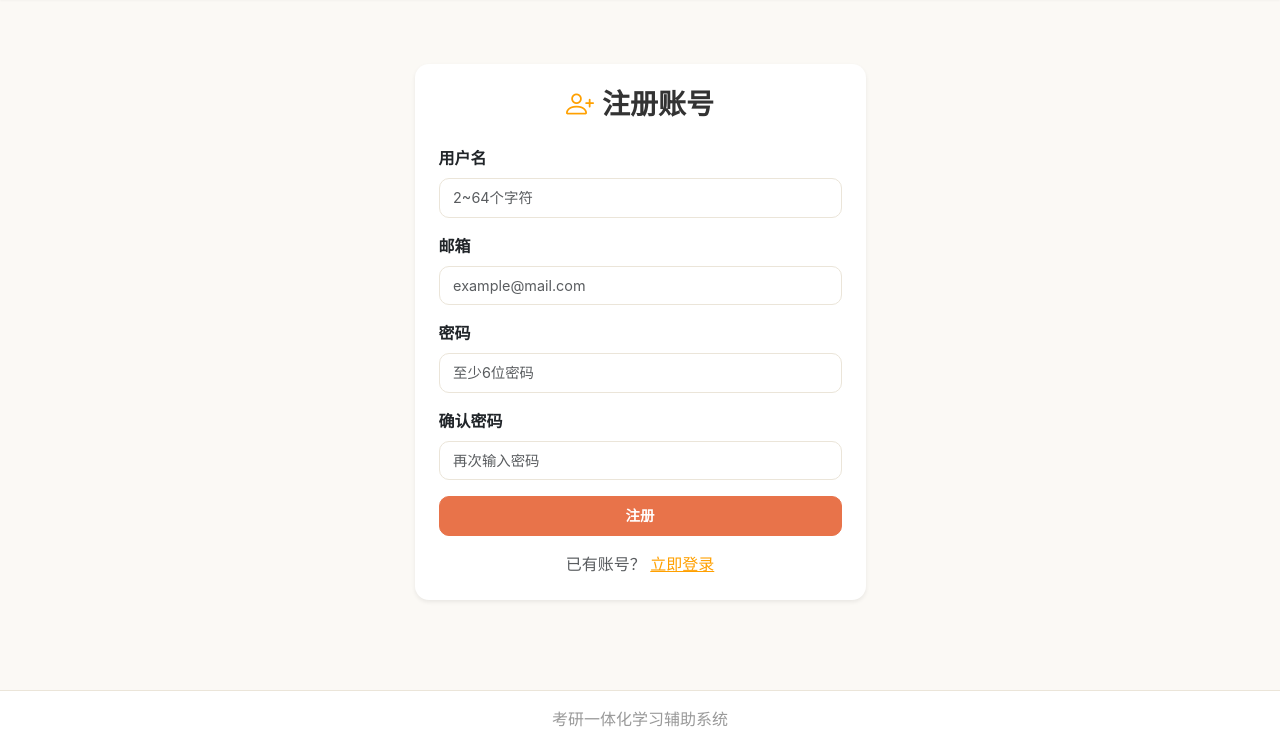
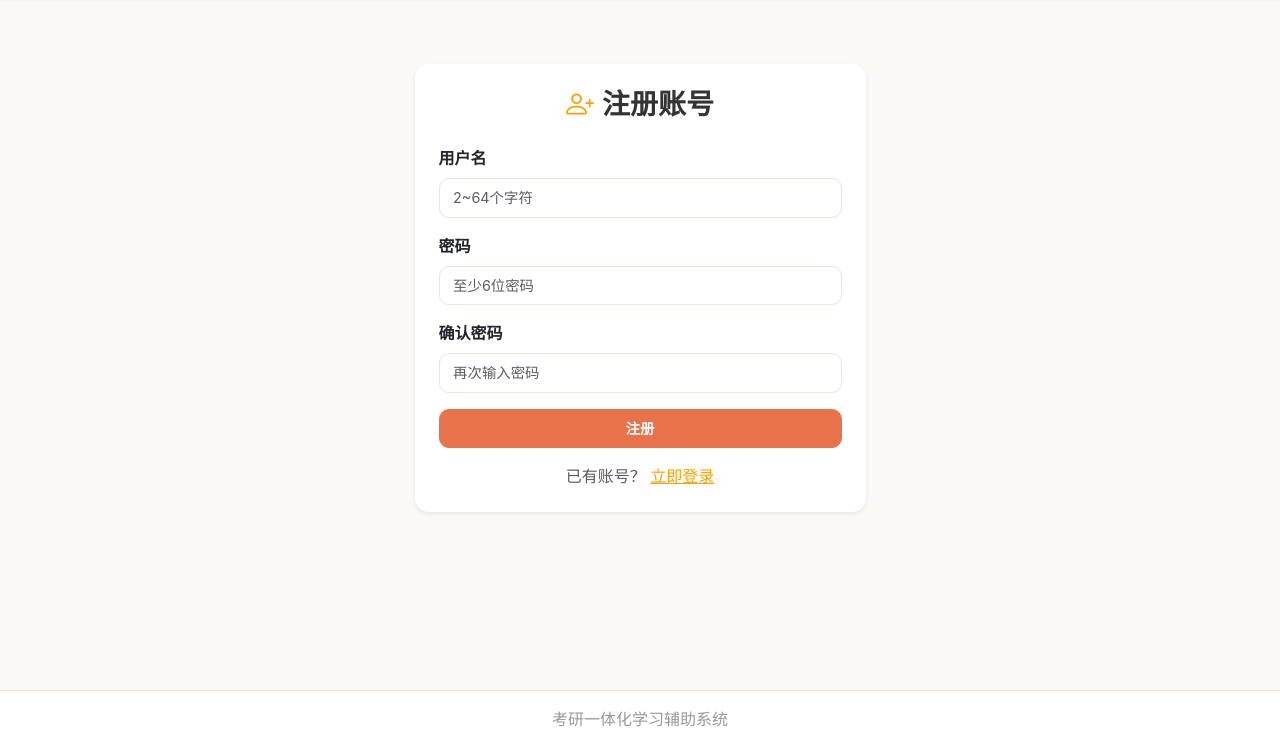
Before and after one commit to lx-xyz/kaoyan, a Flask app: page /auth/register in a window 1280 px wide. Shown: the part 53-800 px from the top of the page. Run offline with Flask 3, Linux system fonts and the light colour scheme.

Commit message:
删除邮箱注册字段

```diff
--- a/app/forms.py
+++ b/app/forms.py
@@ -24,7 +24,6 @@ class RegisterForm(FlaskForm):
         DataRequired(message="请输入用户名"),
         Length(min=2, max=64, message="用户名长度2~64个字符")
     ])
-    email = StringField("邮箱", validators=[DataRequired(message="请输入邮箱")])
     password = PasswordField("密码", validators=[DataRequired(message="请输入密码")])
     confirm_password = PasswordField("确认密码", validators=[DataRequired(message="请再次输入密码")])
     submit = SubmitField("注册")
@@ -33,11 +32,6 @@ class RegisterForm(FlaskForm):
         user = User.query.filter_by(username=username.data).first()
         if user:
             raise ValidationError("该用户名已被注册，请换一个。")
-
-    def validate_email(self, email):
-        user = User.query.filter_by(email=email.data).first()
-        if user:
-            raise ValidationError("该邮箱已被注册，请换一个。")
 
 
 class QuestionForm(FlaskForm):
--- a/app/routes/auth.py
+++ b/app/routes/auth.py
@@ -39,7 +39,7 @@ def register():
     if form.validate_on_submit():
         user = User(
             username=form.username.data,
-            email=form.email.data,
+            email=f"{form.username.data}@user.local",
             nickname=form.username.data,
         )
         user.set_password(form.password.data)
--- a/app/templates/auth/register.html
+++ b/app/templates/auth/register.html
@@ -19,16 +19,6 @@
                         {% if form.username.errors %}
                             <div class="text-danger mt-1" style="font-size: 0.85rem;">
                                 {% for e in form.username.errors %}{{ e }}{% endfor %}
-                            </div>
-                        {% endif %}
-                    </div>
-
-                    <div class="mb-3">
-                        <label class="form-label fw-semibold">{{ form.email.label.text }}</label>
-                        {{ form.email(class="form-control", placeholder="example@mail.com") }}
-                        {% if form.email.errors %}
-                            <div class="text-danger mt-1" style="font-size: 0.85rem;">
-                                {% for e in form.email.errors %}{{ e }}{% endfor %}
                             </div>
                         {% endif %}
                     </div>
```
